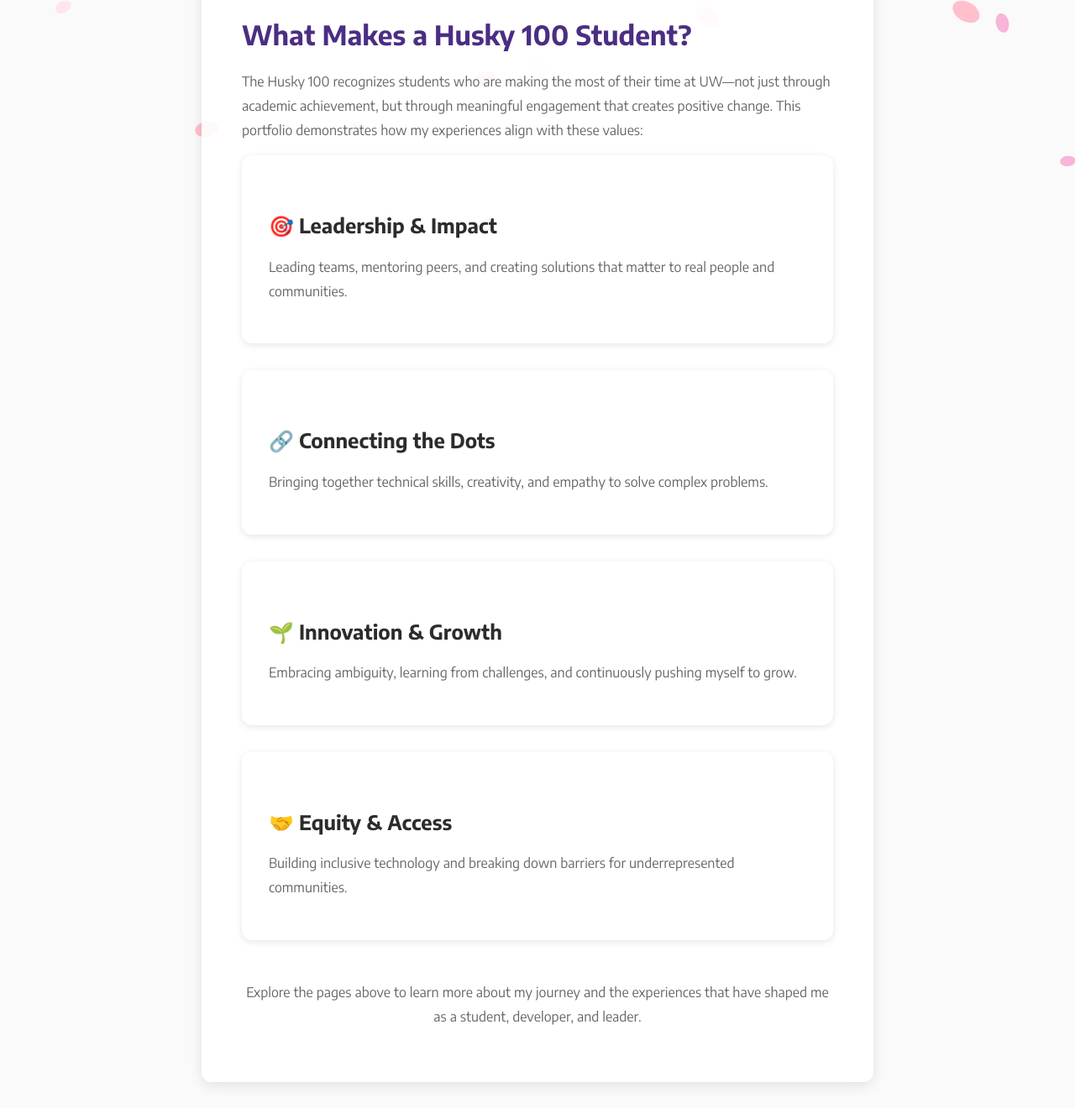
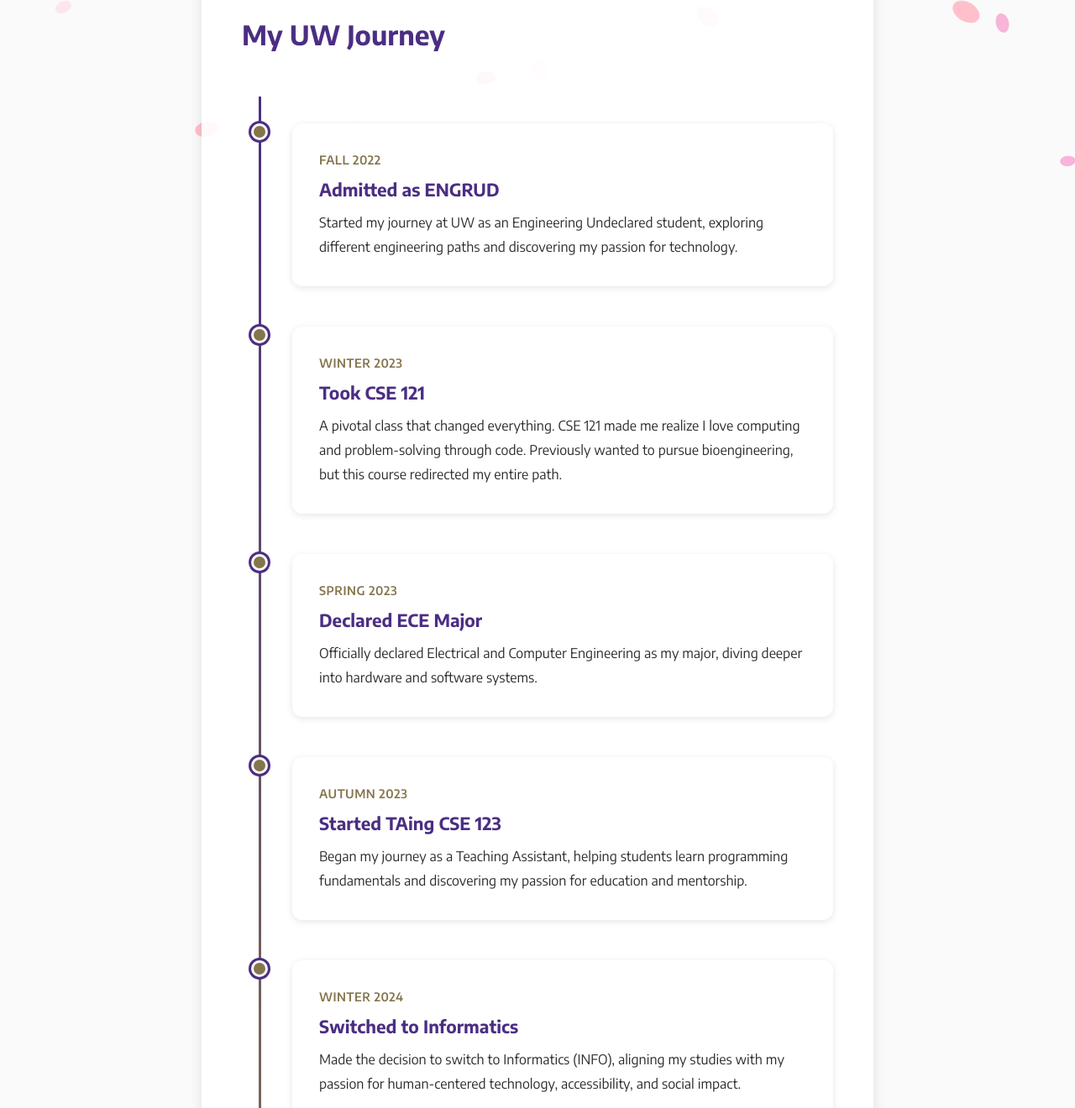
Before and after one commit to laurakhot/husky-100, a website built with Vite: page index.html in a window 1280 px wide. Shown: the part 594-1914 px from the top of the page at 84% size. Built offline with nearby package versions, Linux system fonts and the light colour scheme.

Commit message:
Added timeline on home page

```diff
--- a/index.html
+++ b/index.html
@@ -39,40 +39,81 @@
         to be a Husky.
       </p>
 
-      <h2>What Makes a Husky 100 Student?</h2>
+      <h2>My UW Journey</h2>
 
+      <div class="timeline">
+        <div class="timeline-item">
+          <div class="timeline-dot"></div>
+          <div class="timeline-content">
+            <div class="timeline-date">Fall 2022</div>
+            <h3>Admitted as ENGRUD</h3>
             <p>
-        The Husky 100 recognizes students who are making the most of their time at UW—not just through
-        academic achievement, but through meaningful engagement that creates positive change. This portfolio
-        demonstrates how my experiences align with these values:
-      </p>
-
-      <div class="section-block">
-        <h3>🎯 Leadership & Impact</h3>
-        <p>
-          Leading teams, mentoring peers, and creating solutions that matter to real people and communities.
+              Started my journey at UW as an Engineering Undeclared student, exploring different
+              engineering paths and discovering my passion for technology.
             </p>
           </div>
+        </div>
 
-      <div class="section-block">
-        <h3>🔗 Connecting the Dots</h3>
+        <div class="timeline-item">
+          <div class="timeline-dot"></div>
+          <div class="timeline-content">
+            <div class="timeline-date">Winter 2023</div>
+            <h3>Took CSE 121</h3>
             <p>
-          Bringing together technical skills, creativity, and empathy to solve complex problems.
+              A pivotal class that changed everything. CSE 121 made me realize I love computing and
+              problem-solving through code. Previously wanted to pursue bioengineering, but this
+              course redirected my entire path.
             </p>
           </div>
+        </div>
 
-      <div class="section-block">
-        <h3>🌱 Innovation & Growth</h3>
+        <div class="timeline-item">
+          <div class="timeline-dot"></div>
+          <div class="timeline-content">
+            <div class="timeline-date">Spring 2023</div>
+            <h3>Declared ECE Major</h3>
             <p>
-          Embracing ambiguity, learning from challenges, and continuously pushing myself to grow.
+              Officially declared Electrical and Computer Engineering as my major, diving deeper
+              into hardware and software systems.
             </p>
           </div>
+        </div>
 
-      <div class="section-block">
-        <h3>🤝 Equity & Access</h3>
+        <div class="timeline-item">
+          <div class="timeline-dot"></div>
+          <div class="timeline-content">
+            <div class="timeline-date">Autumn 2023</div>
+            <h3>Started TAing CSE 123</h3>
             <p>
-          Building inclusive technology and breaking down barriers for underrepresented communities.
+              Began my journey as a Teaching Assistant, helping students learn programming
+              fundamentals and discovering my passion for education and mentorship.
             </p>
+          </div>
+        </div>
+
+        <div class="timeline-item">
+          <div class="timeline-dot"></div>
+          <div class="timeline-content">
+            <div class="timeline-date">Winter 2024</div>
+            <h3>Switched to Informatics</h3>
+            <p>
+              Made the decision to switch to Informatics (INFO), aligning my studies with my
+              passion for human-centered technology, accessibility, and social impact.
+            </p>
+          </div>
+        </div>
+
+        <div class="timeline-item">
+          <div class="timeline-dot"></div>
+          <div class="timeline-content">
+            <div class="timeline-date">Spring 2024</div>
+            <h3>Became Web Impact President</h3>
+            <p>
+              Elected as President of Web Impact, leading a team of student developers to build
+              technology solutions for non-profits and community organizations across Seattle.
+            </p>
+          </div>
+        </div>
       </div>
 
       <p class="text-center mt-lg">
--- a/styles.css
+++ b/styles.css
@@ -268,6 +268,107 @@ p {
   }
 }
 
+/* ==================== TIMELINE ==================== */
+.timeline {
+  position: relative;
+  max-width: 800px;
+  margin: var(--spacing-lg) auto;
+  padding: var(--spacing-md) 0;
+}
+
+/* Vertical line */
+.timeline::before {
+  content: '';
+  position: absolute;
+  left: 20px;
+  top: 0;
+  bottom: 0;
+  width: 3px;
+  background: linear-gradient(to bottom, var(--primary-color), var(--secondary-color));
+}
+
+.timeline-item {
+  position: relative;
+  padding-left: 60px;
+  margin-bottom: var(--spacing-lg);
+}
+
+.timeline-dot {
+  position: absolute;
+  left: 11px;
+  top: 0;
+  width: 20px;
+  height: 20px;
+  border-radius: 50%;
+  background-color: var(--secondary-color);
+  border: 3px solid var(--background);
+  box-shadow: 0 0 0 3px var(--primary-color);
+  z-index: 1;
+}
+
+.timeline-content {
+  background-color: var(--card-bg);
+  padding: var(--spacing-md);
+  border-radius: 12px;
+  box-shadow: 0 2px 8px var(--shadow);
+  transition: transform 0.3s ease, box-shadow 0.3s ease;
+}
+
+.timeline-date {
+  color: var(--secondary-color);
+  font-weight: 600;
+  font-size: 0.9rem;
+  margin-bottom: var(--spacing-xs);
+  text-transform: uppercase;
+  letter-spacing: 0.5px;
+}
+
+.timeline-content:hover {
+  transform: translateX(5px);
+  box-shadow: 0 4px 16px var(--shadow);
+}
+
+.timeline-content h3 {
+  color: var(--primary-color);
+  margin-top: 0;
+  margin-bottom: var(--spacing-xs);
+  font-size: 1.3rem;
+}
+
+.timeline-content p {
+  margin-bottom: 0;
+  color: var(--text-dark);
+}
+
+/* Mobile timeline */
+@media (max-width: 768px) {
+  .timeline::before {
+    left: 15px;
+  }
+
+  .timeline-item {
+    padding-left: 50px;
+    padding-top: 25px;
+  }
+
+  .timeline-dot {
+    left: 6px;
+    top: 30px;
+    width: 18px;
+    height: 18px;
+  }
+
+  .timeline-date {
+    left: 0;
+    top: 0;
+    font-size: 0.8rem;
+  }
+
+  .timeline-content {
+    padding: var(--spacing-sm);
+  }
+}
+
 /* ==================== UTILITY CLASSES ==================== */
 .text-center {
   text-align: center;
```
Lines whose indentation alone changed are shown as unchanged.
